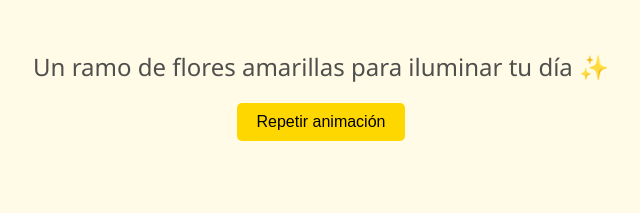
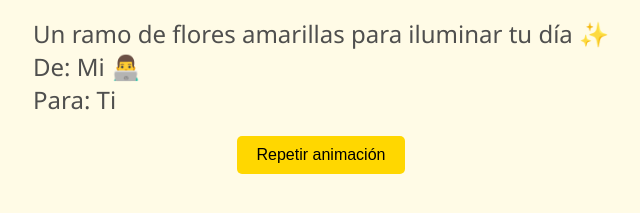
Before and after one commit to Elv1s-Toledo/21-09-25, a plain HTML site: page index.html in a window 1280 px wide. Both pictures are taken after a click on the button "Repetir animación". Shown: the part 465-678 px from the top of the page, without its empty margins (319-959 px from the left). Drawn offline with Linux system fonts and the light colour scheme.

Commit message:
De mi para ti

```diff
--- a/index.html
+++ b/index.html
@@ -58,7 +58,7 @@
 </head>
 <body>
   <div id="ramo"></div>
-  <div class="frase">Un ramo de flores amarillas para iluminar tu día ✨</div>
+  <div class="frase">Un ramo de flores amarillas para iluminar tu día ✨ <br> De: Mi 👨‍💻<br> Para: Ti</div>
   <button id="reiniciar">Repetir animación</button>
 
   <script>
```
